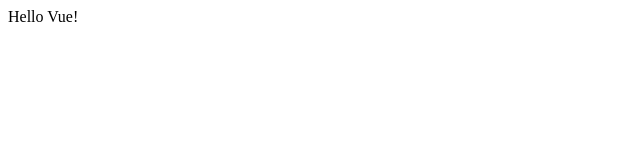
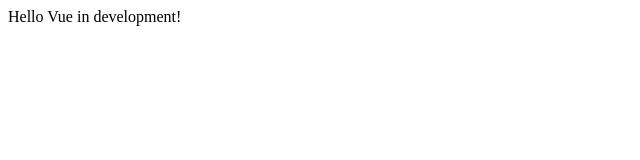
Before and after one commit to L1feF0rm/parcel-vercel, a Vue app: page / in a window 1280 px wide. Shown: the top 160 px of the page, without its empty margins (0-640 px from the left). Built offline with nearby package versions, Linux system fonts and the light colour scheme.

Commit message:
test node features

```diff
--- a/package.json
+++ b/package.json
@@ -8,6 +8,7 @@
   },
   "devDependencies": {
     "parcel": "latest",
+    "vue": "latest",
     "@parcel/transformer-sass": "latest",
     "@parcel/transformer-vue": "latest"
   }
--- a/src/App.vue
+++ b/src/App.vue
@@ -1,5 +1,5 @@
 <template>
-  <div>Hello {{ name }}!</div>
+  <div>Hello {{ name }} in {{ env }}!</div>
 </template>
 
 <script>
@@ -7,6 +7,7 @@
     data() {
       return {
         name: "Vue",
+        env: process.env.NODE_ENV
       };
     }
   };
```
